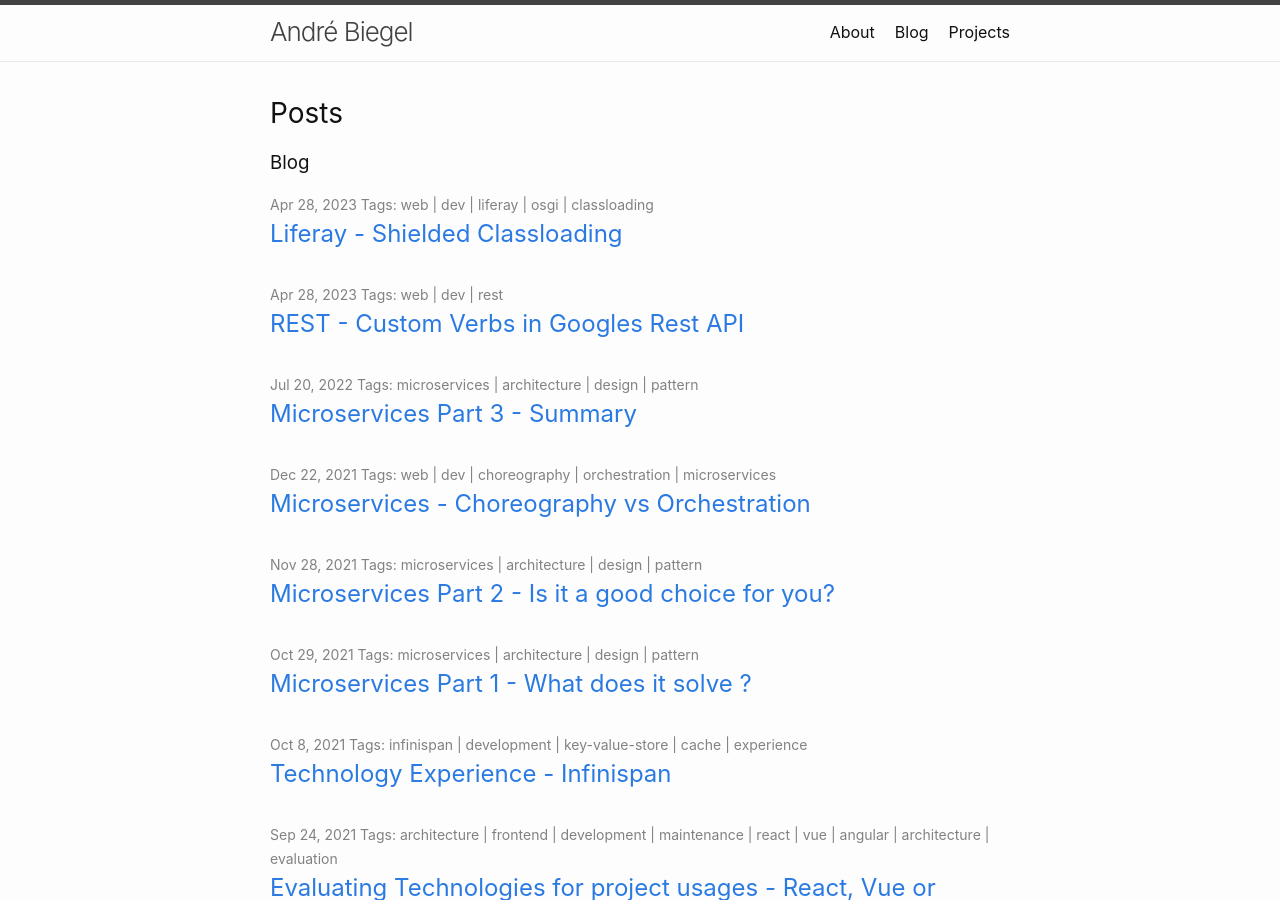
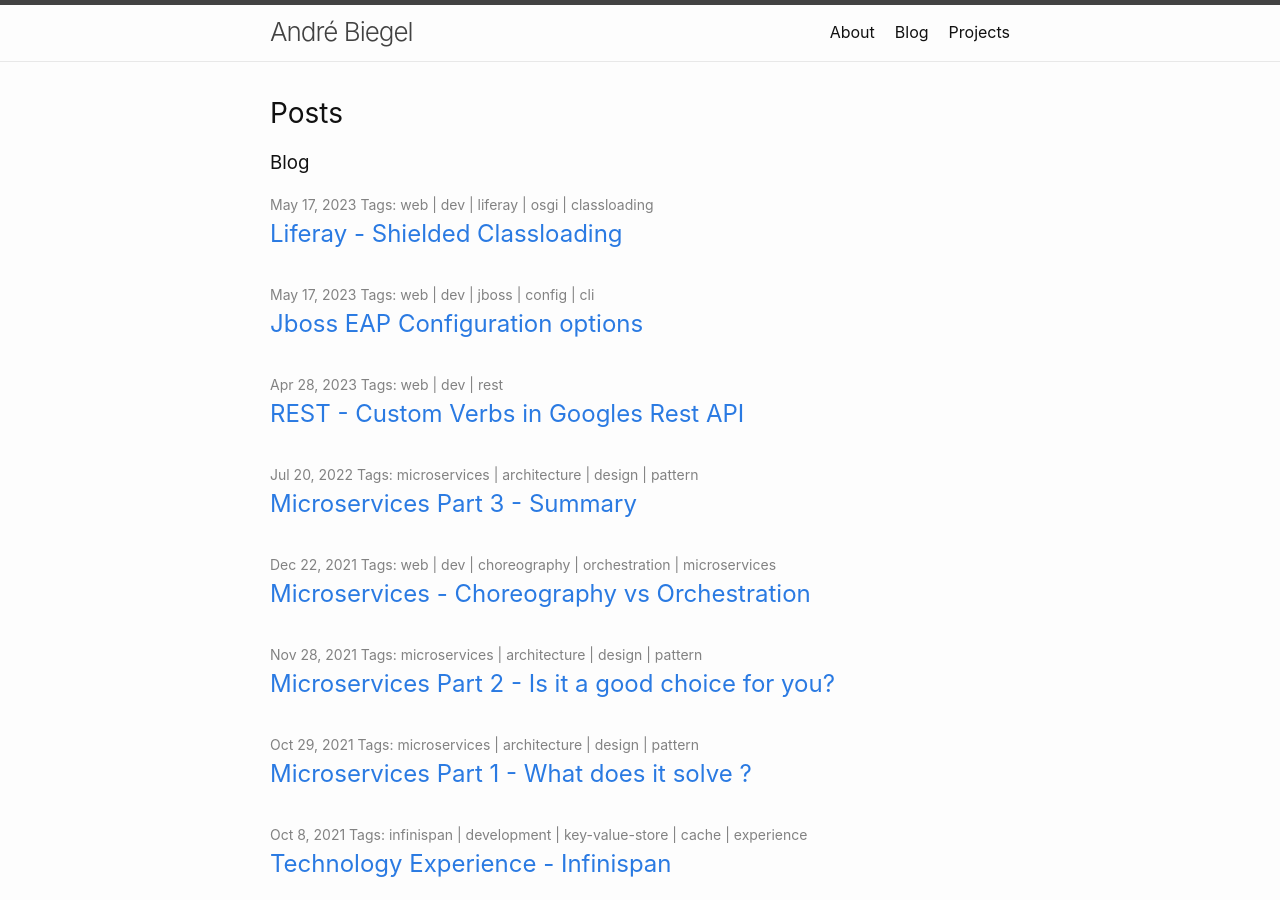
Before and after one commit to andrebiegel/andrebiegel.github.io, a Jekyll site: the page built from index.md, in a window 1280 px wide and 900 px high. Built offline with Jekyll 4.4.1, drawn with Linux system fonts in a browser that asks for light colours; part of the change alters nothing that is shown.

Commit message:
new post

```diff
--- /dev/null
+++ b/_posts/2023-05-17-jbossconfigoption.md
@@ -0,0 +1,26 @@
+---
+layout: post
+title: Jboss EAP Configuration options
+categories: [Blog]
+tags: [web, dev, jboss, config, cli]
+date:   2023-05-17
+
+---
+In my last project I was able to dive in Jboss EAP 7.4.
+And I was really impressed by the possibilities about configurating the server.
+generally you have several options to configure a jboss applicationserver.
+
+* WEB UI : Management Console (available ``host:9990/console/index.html``)
+* Jboss CLI (available  ``BOSS_HOME/bin/jboss-cli.sh``)
+* JBoss CLI Gui (available ``BOSS_HOME/bin/jboss-cli.sh --gui``)
+
+The CLI itself can even contain conditional statements and execute another script files. so it is really powerful! Embrace it! it will pay out.
+For example the command "take-snapshot" it persists the runtime config of the server as xml. Many times I had to find out, where the difference is. This helped me a lot.
+
+Anything to disagree or argue with me? just twitter me @BiegelAndre #ConfigJBoss
+
+## Sources:
+* https://www.mastertheboss.com/jbossas/jboss-script/use-conditional-statements-in-wildfly-cli/
+* https://access.redhat.com/documentation/de-de/jboss_enterprise_application_platform/6.2/html/administration_and_configuration_guide/use_the_management_cli_in_batch_mode1
+* https://developer.jboss.org/docs/DOC-16728
+* https://access.redhat.com/documentation/de-de/jboss_enterprise_application_platform/6.2/html/administration_and_configuration_guide/save_a_configuration_snapshot_using_the_management_cli
--- a/_posts/2023-05-17-liferayclassloading.md
+++ b/_posts/2023-05-17-liferayclassloading.md
@@ -3,7 +3,7 @@ layout: post
 title: Liferay - Shielded Classloading
 categories: [Blog]
 tags: [web, dev, liferay, osgi, classloading]
-date:   2023-04-28
+date:   2023-05-17
 
 ---
 
```
